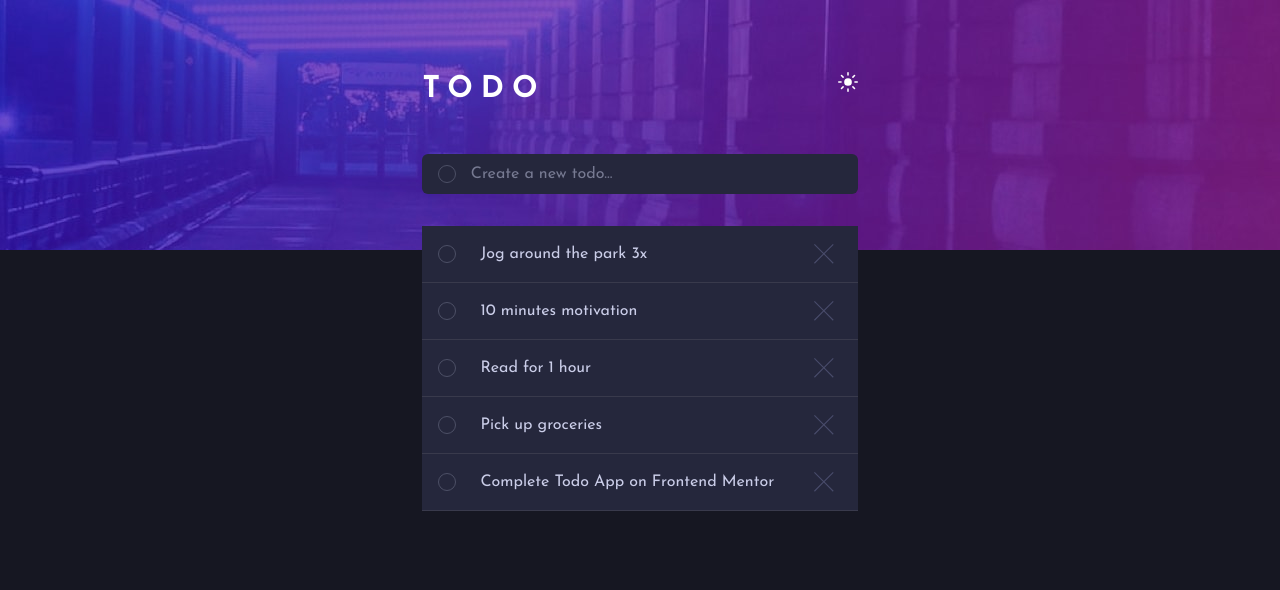
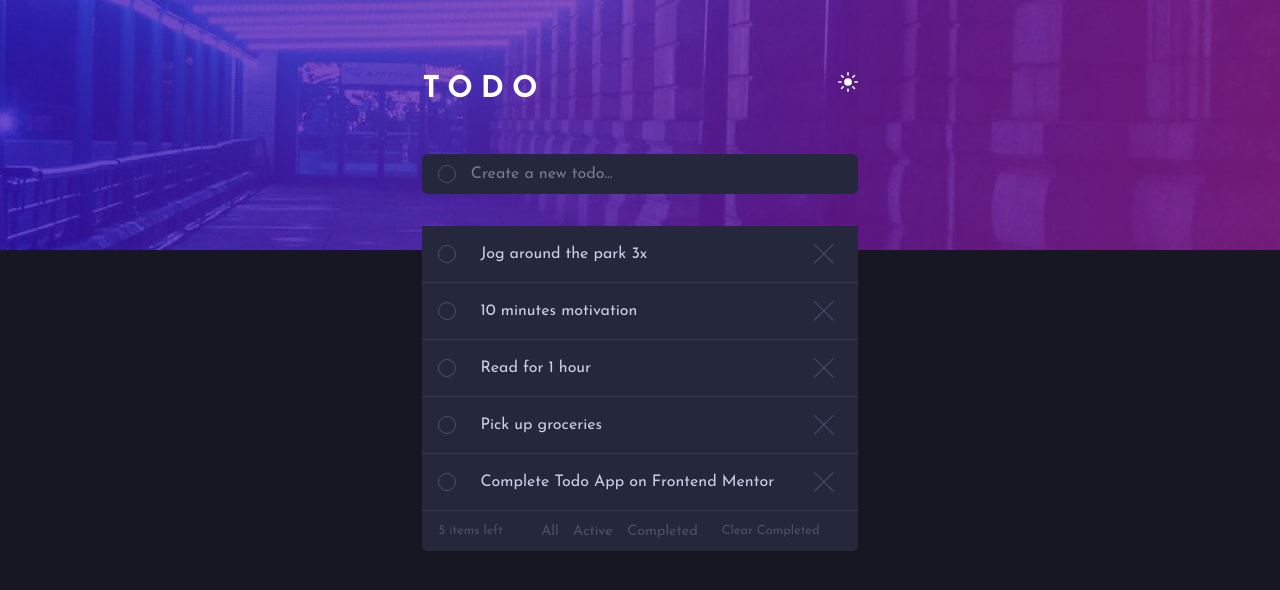
Before and after one commit to Thenextgen1/Todo-app, a React (Create React App) app in the folder project-app/: page / in a window 1280 px wide. Shown: the top 590 px of the page. Built offline with nearby package versions, Linux system fonts and the light colour scheme.

Commit message:
created footer

```diff
--- a/project-app/src/components/AllTodos/AllTodos.css
+++ b/project-app/src/components/AllTodos/AllTodos.css
@@ -56,6 +56,10 @@
     color: var(--lightGrayishBlue);
 }
 
+.todo-content:hover {
+    color: var(--lightGrayishBluehover);
+}
+
 @media(max-width: 411px) {
     .todo-content {
         font-size: 0.8em;
--- a/project-app/src/components/AllTodos/AllTodos.js
+++ b/project-app/src/components/AllTodos/AllTodos.js
@@ -61,6 +61,8 @@ const AllTodos = ({ content, id, num, deleteTodo }) => {
 
             </div >
             <img className='cross' src={cross} alt="delete" onClick={() => { deleteTodo(num) }} />
+
+
         </div>
     )
 }
--- a/project-app/src/components/Todos/Todos.css
+++ b/project-app/src/components/Todos/Todos.css
@@ -0,0 +1,52 @@
+:root {
+    --veryDarkBlue: hsl(235, 21%, 11%);
+    --verydarkDesaturatedBlue: hsl(235, 24%, 19%);
+    --lightGrayishBlue: hsl(234, 39%, 85%);
+    --lightGrayishBluehover: hsl(236, 33%, 92%);
+    --darkGrayishBlue: hsl(234, 11%, 52%);
+    --veryDarkGrayishBlue: hsl(233, 14%, 35%);
+    --veryDarkGrayishBlue2: hsl(237, 14%, 26%);
+    --CheckBackground: linear-gradient hsl(192, 100%, 67%) to hsl(280, 87%, 65%);
+}
+
+
+
+
+
+
+
+ul li {
+    font-size: 0.9em;
+    display: inline-block;
+    padding-left: 1em;
+
+}
+
+.footer ul {
+    margin-left: 1.5em;
+    margin-right: 1.5em;
+}
+
+.footer {
+    top: 2em;
+    cursor: pointer;
+    padding: 0.5em 1em;
+    background: var(--verydarkDesaturatedBlue);
+    border-bottom-left-radius: 5px;
+    border-bottom-right-radius: 5px;
+}
+
+.footer p {
+    font-size: 0.8em;
+}
+
+ul li,
+.footer p {
+    color: var(--veryDarkGrayishBlue);
+
+}
+
+.footer p:hover,
+li:hover {
+    color: var(--lightGrayishBluehover);
+}
--- a/project-app/src/components/Todos/Todos.js
+++ b/project-app/src/components/Todos/Todos.js
@@ -91,6 +91,15 @@ const Todos = () => {
         <StyledSection className="flex-column justify-center relative rounded-md">
             <AddTodo addTodo={addTodo} />
             {todoList}
+            <footer className="footer relative flex items-center ">
+                <p>{todos.length} items left</p>
+                <ul>
+                    <li>All</li>
+                    <li>Active</li>
+                    <li>Completed</li>
+                </ul>
+                <p>Clear Completed</p>
+            </footer>
         </StyledSection>
     )
 }
```
